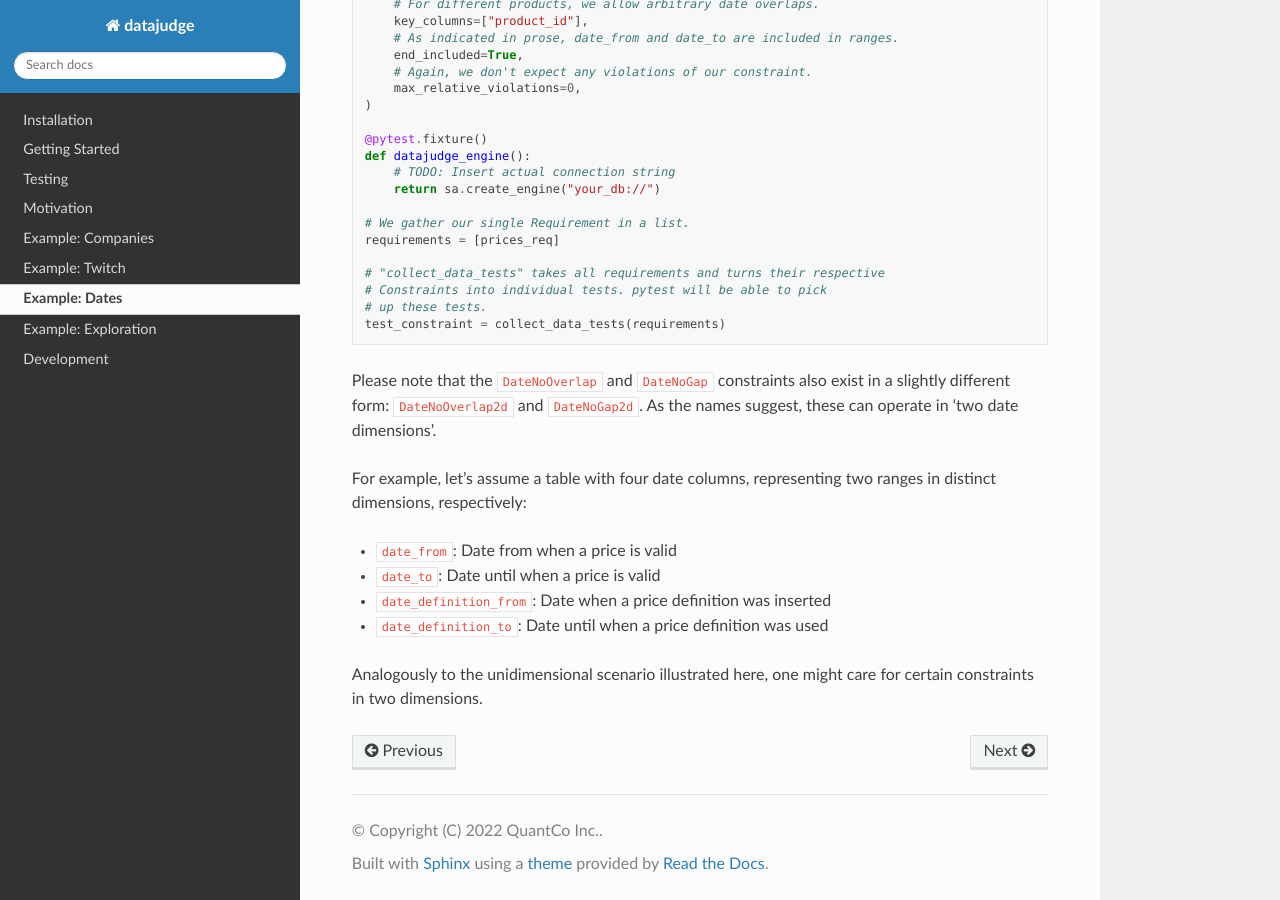
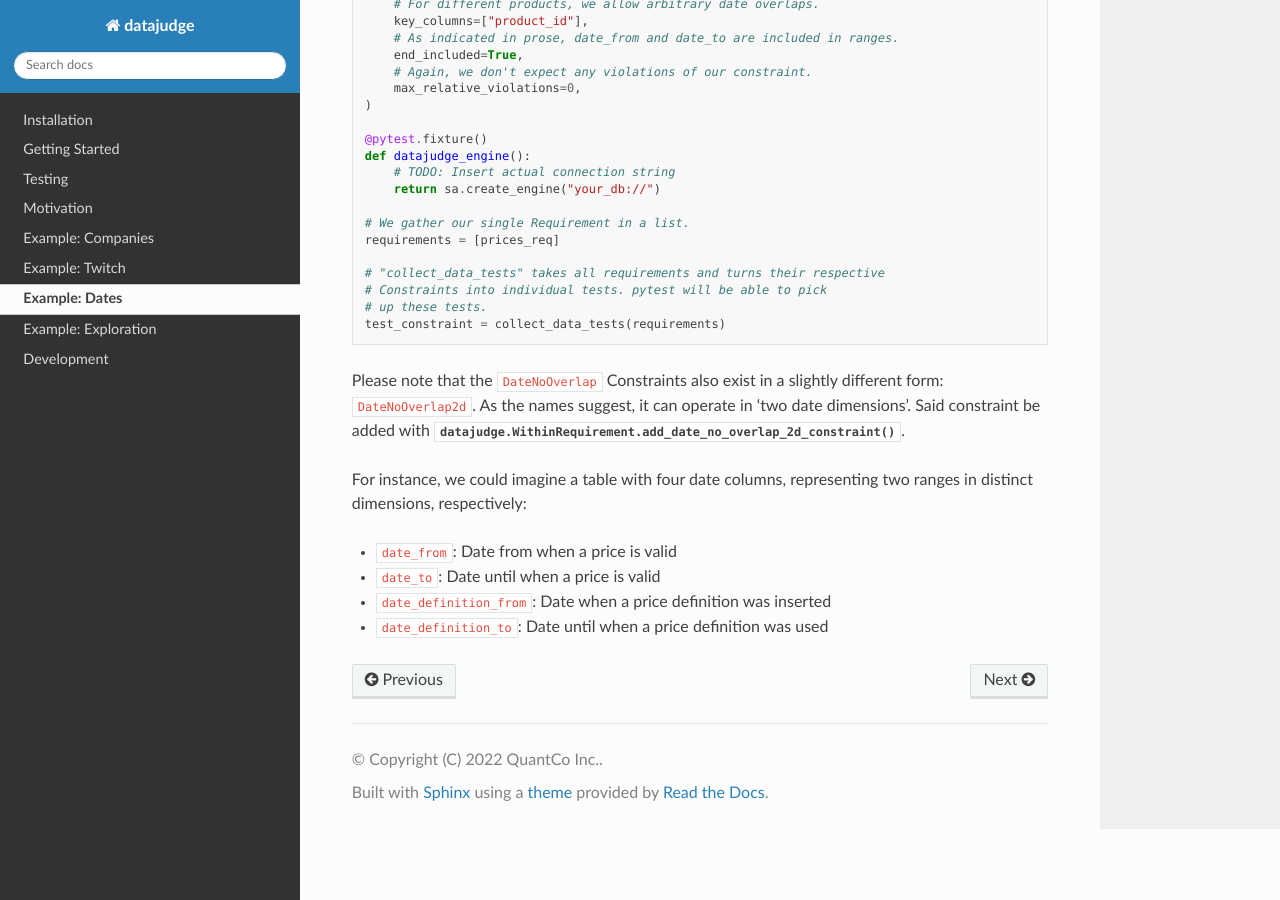
Before and after one commit to Quantco/datajudge, a Sphinx documentation site: the page built from docs/source/examples/example_dates.rst, in a window 1280 px wide and 900 px high, scrolled down 2380 px. Built offline with Sphinx 7.4.7 and the Read the Docs theme 3.1.0, drawn with Linux system fonts in a browser that asks for light colours; pages that are not in the unit, such as notebooks, are missing from menus; some of the changed text lies outside the part shown.

Commit message:
Update docs.

```diff
--- a/docs/source/examples/example_dates.rst
+++ b/docs/source/examples/example_dates.rst
@@ -4,7 +4,7 @@ Example: Dates
 This example concerns itself with expressing ``Constraint``\s against data revolving
 around dates. While date ``Constraint``\s between tables exist, we will only illustrate
 ``Constraint``\s on a single table and reference values here. As a consequence, we will
-only use ``WithinRequirement``, as opposed to ``BetweenRequirement``.
+only use :class:`~datajudge.WithinRequirement`, as opposed to :class:`datajudge.BetweenRequirement`.
 
 Concretely, we will assume a table containing prices for a given product of id 1.
 Importantly, these prices are valid for a certain date range only. More precisely,
@@ -153,17 +153,15 @@ Assuming that such a table exists in database, we can write a specification agai
     # up these tests.
     test_constraint = collect_data_tests(requirements)
 
-Please note that the ``DateNoOverlap`` and ``DateNoGap`` constraints also exist
-in a slightly different form: ``DateNoOverlap2d`` and ``DateNoGap2d``.
-As the names suggest, these can operate in 'two date dimensions'.
+Please note that the ``DateNoOverlap`` Constraints also exist
+in a slightly different form: ``DateNoOverlap2d``.
+As the names suggest, it can operate in 'two date dimensions'. Said constraint
+be added with :meth:`datajudge.WithinRequirement.add_date_no_overlap_2d_constraint`.
 
-For example, let's assume a table with four date columns, representing two
+For instance, we could imagine a table with four date columns, representing two
 ranges in distinct dimensions, respectively:
 
 * ``date_from``: Date from when a price is valid
 * ``date_to``: Date until when a price is valid
 * ``date_definition_from``: Date when a price definition was inserted
 * ``date_definition_to``: Date until when a price definition was used
-
-Analogously to the unidimensional scenario illustrated here, one might care
-for certain constraints in two dimensions.
--- a/src/datajudge/__init__.py
+++ b/src/datajudge/__init__.py
@@ -2,13 +2,14 @@
 information."""
 
 from .constraints.base import Constraint
-from .db_access import Condition
+from .db_access import Condition, DataSource
 from .requirements import BetweenRequirement, Requirement, WithinRequirement
 
 __all__ = [
     "BetweenRequirement",
     "Condition",
     "Constraint",
+    "DataSource",
     "Requirement",
     "WithinRequirement",
 ]
```
Also changed, not shown: 1 other file.
